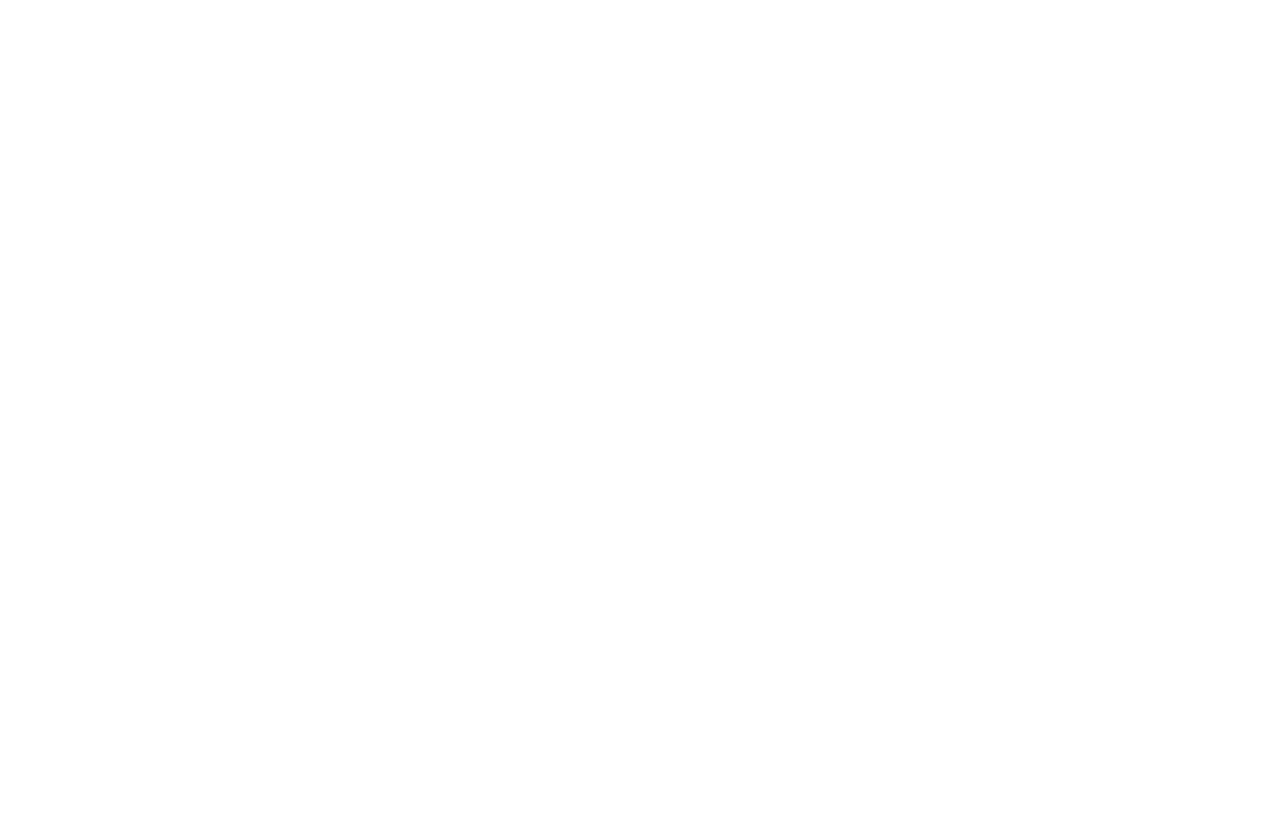
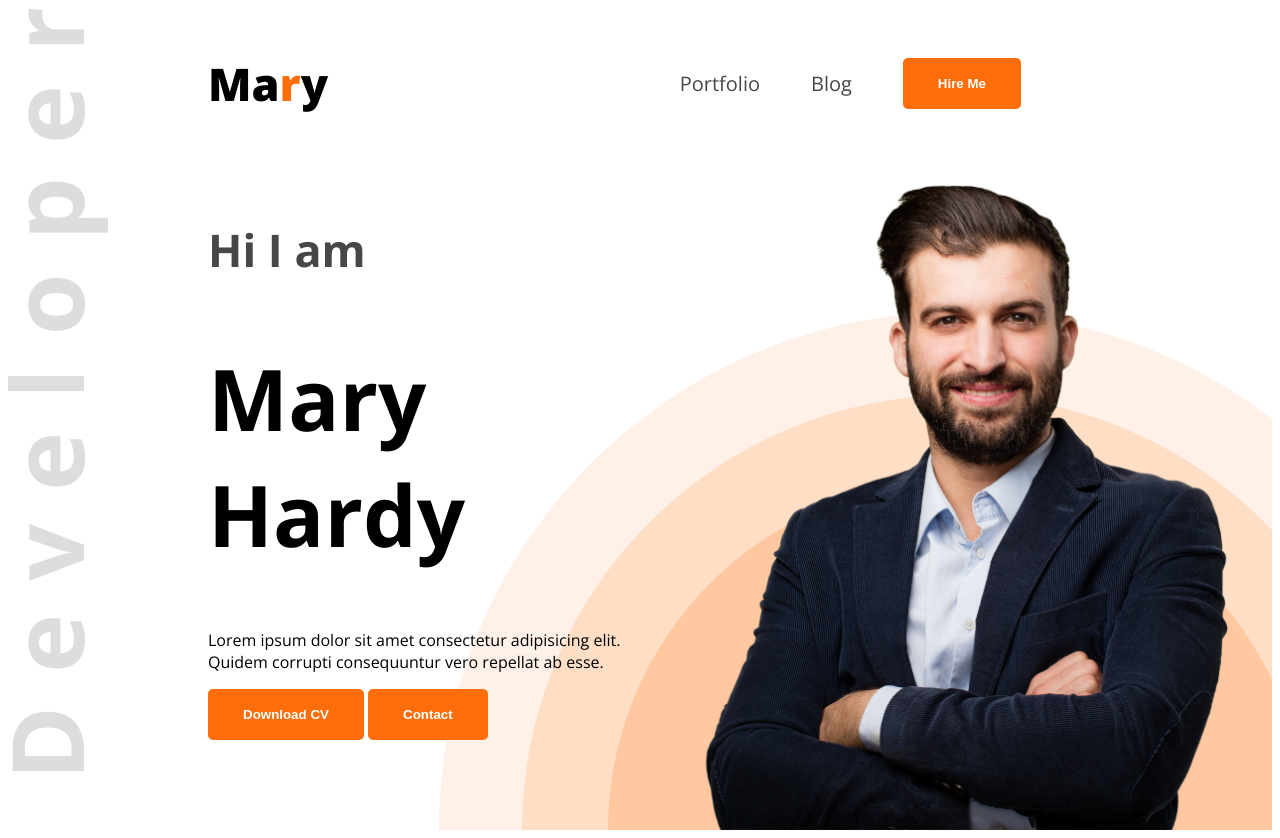
Before and after one commit to Mohammad-Rakib/First_Portfolio, a plain HTML site: page index.html in a window 1280 px wide. Before the commit the page ends 800 px from the top, so only its background shows below. Drawn offline with nearby package versions, Linux system fonts and the light colour scheme.

Commit message:
protfolio.css

```diff
--- /dev/null
+++ b/Styles/Portfolio.css
@@ -0,0 +1,75 @@
+
+.open-sans-normal {
+  font-family: "Open Sans", serif;
+  font-optical-sizing: auto;
+  font-style: normal;
+  font-variation-settings:
+    "wdth" 100;
+}
+/* shared style  */
+.text-primary{
+color: #FD6E0A;
+}
+.dark-2{
+    color: #474747;
+}
+.btn-primary{
+    background-color: #FD6E0A;
+    font-weight: bold;
+    color: white;
+    padding: 18px 35px;
+    border-radius: 5px;
+    border: none;
+}
+.header{
+    background-image: url('../images/developer.png'),url('../images/header_bg.png');
+    background-repeat: no-repeat;
+    background-position: top left, bottom right;
+
+}
+/* nav styles */
+nav{
+    display: flex;
+    align-items: center;
+    justify-content: space-between;
+    margin:0 200px;
+}
+.nav-title{
+    font-weight:800;
+    font-size: 45px;
+
+}
+nav ul{
+    display: flex;
+    align-items: center;
+}
+nav ul li {
+    list-style: none;
+    margin-right: 51px;
+
+}
+
+nav li a {
+    text-decoration: none;
+    font-size: 20px;
+}
+.banner{
+    display: flex;
+    justify-content: space-between;
+    margin: 0 35px 0 200px;
+}
+.banner-content{
+    max-width: 580px;
+}
+.banner-greetings{
+    font-size: 45px;
+    font-weight: 600px;
+
+}
+.banner-title{
+    font-weight: bold;
+    font-size: 85px;
+}
+.banner-profile-pic{
+    width: 580px;
+}
--- a/index.html
+++ b/index.html
@@ -1,13 +1,45 @@
 <!DOCTYPE html>
 <html lang="en">
+
 <head>
     <meta charset="UTF-8">
     <meta name="viewport" content="width= , initial-scale=1.0">
     <title>Web Developer Portfolio</title>
+    <link rel="preconnect" href="https://fonts.googleapis.com">
+    <link rel="preconnect" href="https://fonts.gstatic.com" crossorigin>
+    <link href="https://fonts.googleapis.com/css2?family=Open+Sans:ital,wght@0,300..800;1,300..800&display=swap"
+        rel="stylesheet">
+    <link rel="stylesheet" href="Styles/Portfolio.css">
 </head>
-<body>
-    <header>
 
+<body class="open-sans-normal">
+    <header class="header">
+        <nav>
+            <h3 class="nav-title">Ma<span class="text-primary">r</span>y</h3>
+            <ul>
+                <li><a class="dark-2" href=""> Portfolio</a></li>
+                <li><a class="dark-2" href="">Blog</a></li>
+                <li><a href=""><button class="btn-primary">Hire Me</button></a></li>
+            </ul>
+
+        </nav>
+
+        <div class="banner">
+            <div class="banner-content">
+                <h4 class="banner-greetings dark-2">Hi I am </h4>
+                <h1 class="banner-title">Mary Hardy</h1>
+             <p class="banner-description">
+                Lorem ipsum dolor sit amet consectetur adipisicing elit. Quidem corrupti consequuntur vero repellat ab esse.
+
+             </p>
+             <button class="btn-primary">Download CV</button>
+             <button class="btn-primary">Contact</button>
+
+
+            </div>
+            <img class="banner-profile-pic" src="images/hardy.png" alt="">
+
+        </div>
     </header>
     <main>
 
@@ -16,4 +48,5 @@
 
     </footer>
 </body>
+
 </html>
```
